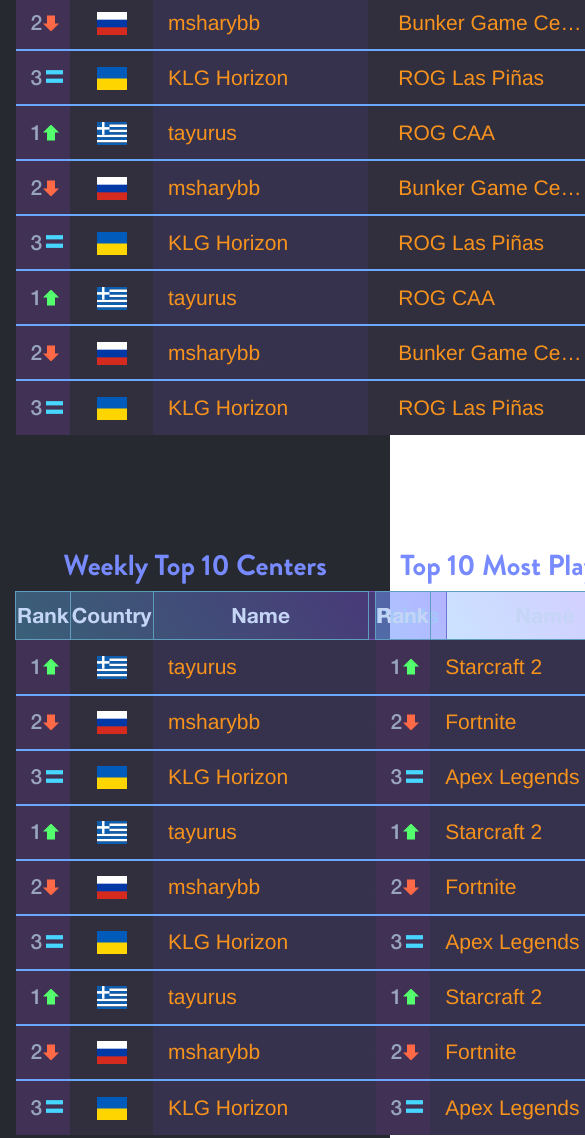
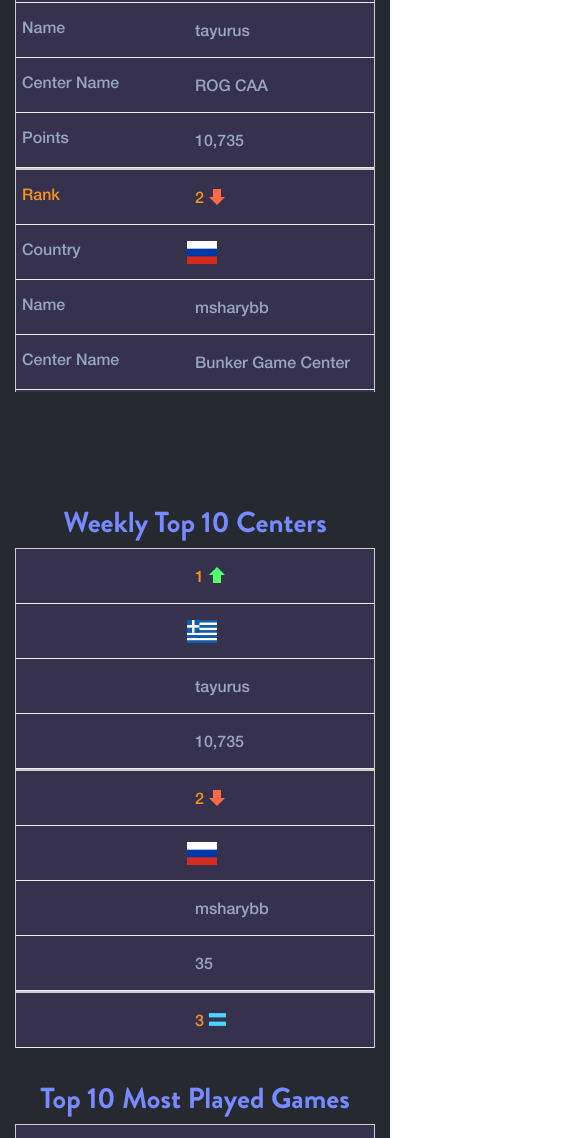
Before and after one commit to tayurus/fortnite, a website: page src/homepage.html in a window 390 px wide. Shown: the part 1799-2937 px from the top of the page, 585 px wide, since content can reach past the window. Drawn offline with nearby package versions, Linux system fonts and the light colour scheme; files that its build step writes are made by us from their sources; files whose address does not match are found by name.

Commit message:
add responsive tables

```diff
--- a/src/less/blocks/main-table.less
+++ b/src/less/blocks/main-table.less
@@ -7,6 +7,15 @@
   &_small {
     max-width: 527px;
     width: 100%;
+
+    @media (max-width: 1170px) {
+      max-width: 410px;
+    }
+
+    @media (max-width: 992px) {
+      max-width: 100%;
+    }
+
   }
 
   &__tables-row {
@@ -14,6 +23,12 @@
     justify-content: space-around;
     position: relative;
     padding-bottom: 30px;
+
+    @media (max-width: 992px) {
+      flex-direction: column;
+      align-items: center;
+    }
+
   }
 
   &__title {
@@ -57,10 +72,20 @@
     z-index: 1;
     border-collapse: collapse;
     font-family: "Helvetica Neue";
+
+    @media (max-width: 992px) {
+      max-height: 500px;
+      height: 60vh;
+      overflow-y: auto;
+    }
   }
 
   &__header-row {
     background-image: linear-gradient(56deg, rgba(95, 197, 255, .35) 0%, rgba(146, 66, 255, .35) 100%);
+
+    @media (max-width: 992px){
+      display: none !important;
+    }
   }
 
   &__row {
@@ -76,6 +101,10 @@
 
     &:last-child .main-table__td {
       border-bottom: none !important;
+
+      @media (max-width: 992px) {
+        border-bottom: 1px solid #eee !important;
+      }
     }
   }
 
@@ -128,39 +157,37 @@
       color: #99a5bd;
       padding-left: 15px;
       position: relative;
+
+      @media (max-width: 992px){
+        color: #f7931d !important;
+      }
     }
 
-    &_down:before {
-      position: absolute;
+    &_down:after {
       content: '';
       width: 16px;
       height: 17px;
-      left: 50%;
+      display: inline-block;
       background: url('./../images/main-table/down.svg') no-repeat center / contain;
-      top: 50%;
-      transform: translateY(-50%);
+      margin-left: 5px;
     }
 
-    &_up:before {
-      position: absolute;
+    &_up:after {
       content: '';
       width: 16px;
       height: 17px;
-      left: 50%;
+      display: inline-block;
       background: url('./../images/main-table/up.svg') no-repeat center / contain;
-      top: 50%;
-      transform: translateY(-50%);
+      margin-left: 5px;
     }
 
-    &_equal:before {
-      position: absolute;
+    &_equal:after {
       content: '';
       width: 17px;
       height: 16px;
-      left: 55%;
       background: url('./../images/main-table/equal.svg') no-repeat center / contain;
-      top: 48%;
-      transform: translateY(-50%);
+      display: inline-block;
+      margin-left: 5px;
     }
 
     &_country {
@@ -168,6 +195,10 @@
       background-size: 30px;
       background-repeat: no-repeat;
       background-position: center;
+
+      @media (max-width: 992px) {
+        background-position: 52%;
+      }
     }
 
     &_name {
@@ -209,4 +240,58 @@
       padding-left: 10px;
     }
   }
+
+
+  /*!!!!!!!!!!!!!! RESPONSIVE !!!!!!!!!!!!!!!!*/
+  @media (max-width: 992px) {
+
+  	/* Force table to not be like tables anymore */
+  	table, thead, tbody, th, tr {
+  		display: block;
+  	}
+
+  	/* Hide table headers (but not display: none;, for accessibility) */
+  	thead tr {
+  		position: absolute;
+  		top: -9999px;
+  		left: -9999px;
+  	}
+
+  	tr { border: 1px solid #ccc; }
+
+  	td {
+  		display: flex;
+      align-items: center;
+  		border: none;
+  		border-bottom: 1px solid #eee;
+  		position: relative;
+  		padding-left: 50%;
+      max-width: 100%;
+      background-color: #36324d;
+      font-size: 16px;
+      font-weight: 500;
+      color: #99a5bd;
+  	}
+
+  	td:before {
+  		/* Now like a table header */
+  		position: absolute;
+  		/* Top/left values mimic padding */
+  		top: 14px;
+  		left: 6px;
+  		width: 45%;
+  		padding-right: 10px;
+  		white-space: nowrap;
+  	}
+
+    #top10Champions {
+      td:nth-of-type(1):before { content: "Rank"; }
+    	td:nth-of-type(2):before { content: "Country"; }
+    	td:nth-of-type(3):before { content: "Name"; }
+    	td:nth-of-type(4):before { content: "Center Name"; }
+    	td:nth-of-type(5):before { content: "Points"; }
+    }
+
+  }
+
 }
```
Also changed, not shown: src/templates/macros/main-table.html (+3 -3 lines).
